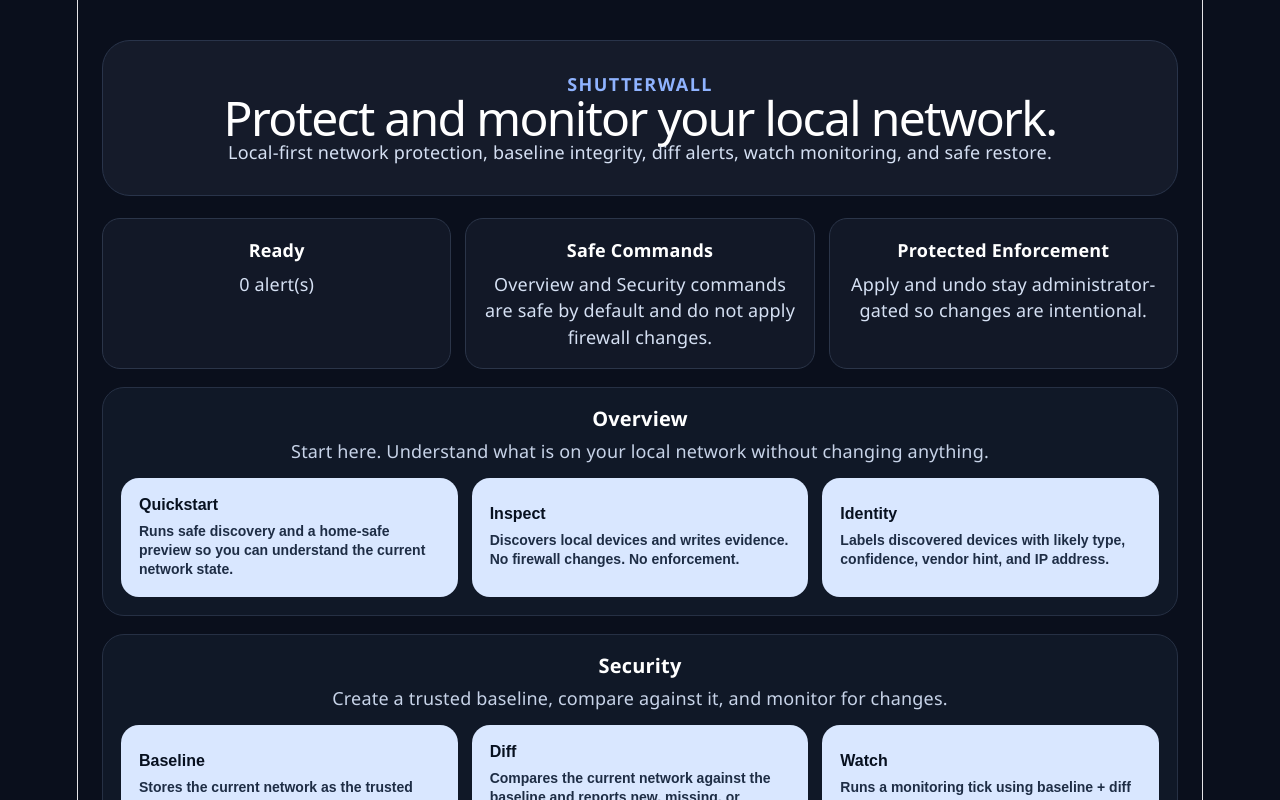
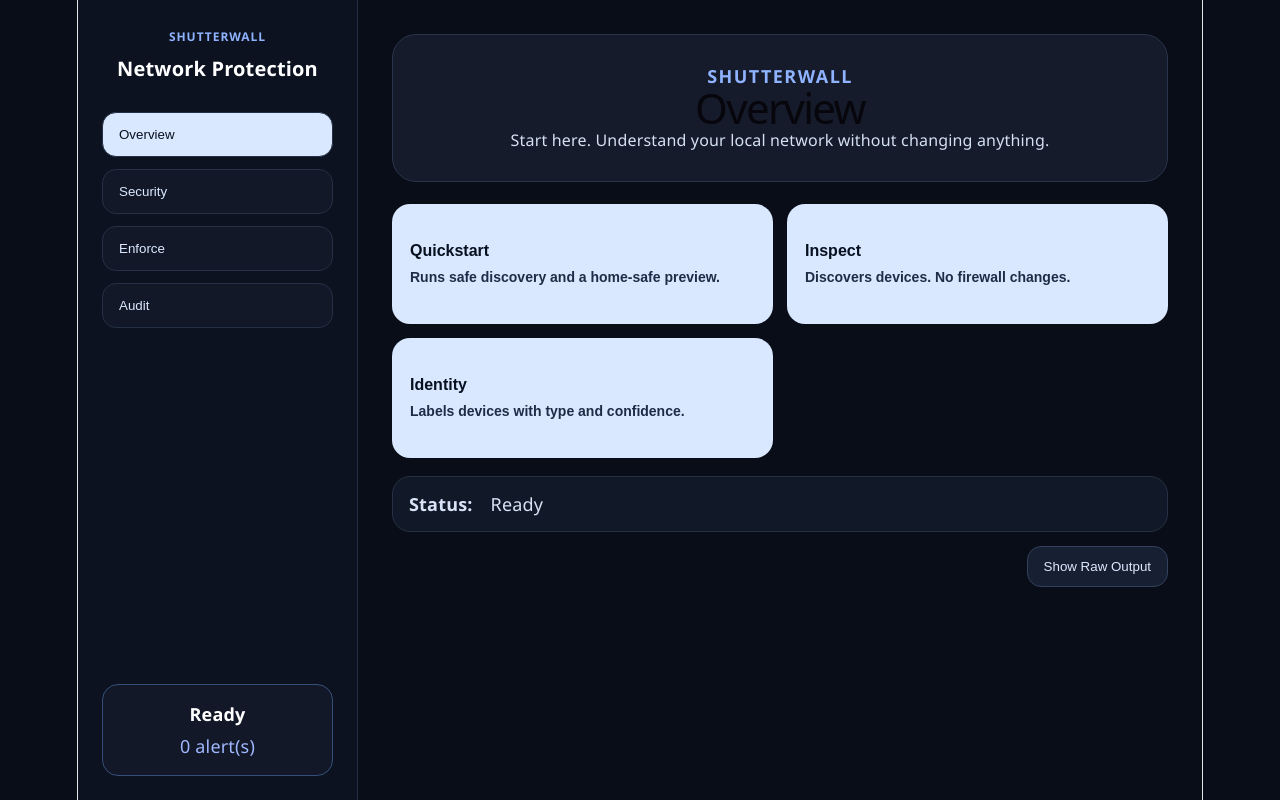
Before and after one commit to ScrappyHub/ShutterWall, a React (Vite) app in the folder workbench-ui/: page / in a window 1280 px wide. Shown: the top 800 px of the page. Built offline with nearby package versions, Linux system fonts and the light colour scheme.

Commit message:
ShutterWall: add navigable desktop sections

```diff
--- a/workbench-ui/src/App.css
+++ b/workbench-ui/src/App.css
@@ -1,45 +1,35 @@
-body { margin:0; background:#0a0f1c; color:#e7eef8; font-family:Segoe UI, Arial, sans-serif; }
-.shell { max-width:1400px; margin:auto; padding:40px 24px; }
-.hero { text-align:center; margin-bottom:22px; padding:30px; border-radius:28px; background:#151b2a; border:1px solid #29344a; }
+body { margin:0; background:#080d18; color:#e7eef8; font-family:Segoe UI, Arial, sans-serif; }
+.app-layout { min-height:100vh; display:grid; grid-template-columns:280px 1fr; }
+.sidebar { background:#0c1220; border-right:1px solid #263044; padding:24px; display:flex; flex-direction:column; gap:12px; position:sticky; top:0; height:100vh; box-sizing:border-box; }
+.brand { margin-bottom:18px; }
+.brand span { display:block; color:#8fb3ff; font-weight:900; letter-spacing:.08em; font-size:12px; }
+.brand strong { display:block; color:#fff; font-size:20px; margin-top:6px; }
+.nav-item { background:#121827; color:#dce8ff; border:1px solid #263044; border-radius:14px; padding:14px 16px; text-align:left; cursor:pointer; min-height:auto; }
+.nav-item.active { background:#d9e7ff; color:#07101f; }
+.side-state { margin-top:auto; background:#121827; border:1px solid #34507a; border-radius:16px; padding:16px; }
+.side-state strong { display:block; color:#fff; margin-bottom:6px; }
+.side-state span { color:#9eb8ff; }
+
+.main-panel { padding:34px; max-width:1180px; width:100%; box-sizing:border-box; }
+.hero { text-align:center; margin-bottom:22px; padding:28px; border-radius:24px; background:#151b2a; border:1px solid #29344a; }
+.hero.compact h1 { font-size:42px; margin:6px 0; }
 .eyebrow { color:#8fb3ff; font-weight:900; letter-spacing:.08em; text-transform:uppercase; }
-h1 { font-size:clamp(32px, 4vw, 48px); margin:8px 0; color:#ffffff; }
-.sub { color:#d5e0f3; font-size:clamp(14px, 1.5vw, 18px); }
+.sub { color:#d5e0f3; font-size:16px; margin:0; }
 
-.summary { display:grid; grid-template-columns:repeat(auto-fit,minmax(280px,1fr)); gap:14px; margin-bottom:18px; }
-.state-card { background:#121827; border:1px solid #2b3549; border-radius:18px; padding:18px; }
-.state-card strong { display:block; color:#fff; margin-bottom:8px; }
-.state-card span { color:#d5e0f3; }
-.state-card.changed { border-color:#ffcc66; background:rgba(255,193,7,.10); }
-.state-card.stable { border-color:#7ee787; background:rgba(46,160,67,.12); }
-.state-card.ok { border-color:#8fb3ff; }
-
-.alerts { display:grid; grid-template-columns:repeat(auto-fit,minmax(260px,1fr)); gap:12px; margin-bottom:18px; }
-.alert-card { background:#211827; border:1px solid rgba(255,193,7,.45); border-radius:16px; padding:16px; }
-.alert-card strong { display:block; color:#ffe6a3; margin-bottom:6px; }
-.alert-card span { display:block; color:#ffffff; font-weight:700; margin-bottom:6px; }
-.alert-card p { margin:0; color:#f4d9a3; font-size:13px; line-height:1.35; }
+.section-actions { display:grid; grid-template-columns:repeat(auto-fit,minmax(260px,1fr)); gap:14px; margin-bottom:18px; }
+.panel-actions button { background:#d9e7ff; color:#07101f; border:0; border-radius:18px; padding:18px; text-align:left; cursor:pointer; min-height:120px; }
+.panel-actions button strong { display:block; color:#07101f; font-size:16px; margin-bottom:8px; }
+.panel-actions button span { display:block; color:#1e2d45; font-size:14px; font-weight:600; line-height:1.35; }
 
 .devices-section { background:#101827; border:1px solid #263044; border-radius:20px; padding:18px; margin-bottom:18px; }
 .section-title { display:flex; justify-content:space-between; align-items:center; margin-bottom:14px; }
 .section-title strong { color:#ffffff; font-size:18px; }
 .section-title span { color:#9eb8ff; }
-.devices-grid { display:grid; grid-template-columns:repeat(auto-fit,minmax(240px,1fr)); gap:12px; }
+.devices-grid { display:grid; grid-template-columns:repeat(auto-fit,minmax(220px,1fr)); gap:12px; }
 .identity-card { background:#0b1220; border:1px solid #34507a; border-radius:16px; padding:16px; }
 .identity-card strong { display:block; color:#ffffff; margin-bottom:8px; }
 .identity-ip { display:block; color:#8fb3ff; font-weight:700; margin-bottom:10px; }
 .identity-meta { display:flex; flex-direction:column; gap:4px; color:#d5e0f3; font-size:13px; }
-
-.sections { display:grid; grid-template-columns:1fr; gap:18px; margin-bottom:18px; }
-.command-section { background:#101827; border:1px solid #263044; border-radius:22px; padding:18px; }
-.section-heading { margin-bottom:14px; }
-.section-heading strong { display:block; color:#ffffff; font-size:20px; margin-bottom:6px; }
-.section-heading p { margin:0; color:#c7d3e8; line-height:1.45; }
-.section-actions { display:grid; grid-template-columns:repeat(auto-fit,minmax(260px,1fr)); gap:14px; }
-
-button { background:#d9e7ff; color:#07101f; border:0; border-radius:18px; padding:18px; text-align:left; cursor:pointer; min-height:110px; }
-button strong { display:block; color:#07101f; font-size:16px; margin-bottom:8px; }
-button span { display:block; color:#1e2d45; font-size:14px; font-weight:600; line-height:1.35; opacity:1; }
-button:disabled { opacity:.65; cursor:wait; }
 
 .enforce-note { color:#ffe6a3; background:rgba(255,193,7,.10); border:1px solid rgba(255,193,7,.35); padding:16px; border-radius:16px; margin-bottom:16px; display:flex; flex-direction:column; gap:6px; }
 .enforce-note code { color:#ffffff; background:#111827; padding:2px 6px; border-radius:6px; }
@@ -56,7 +46,8 @@
 
 .output { min-height:360px; background:#050814; color:#dce8ff; border:1px solid #263044; border-radius:18px; padding:18px; white-space:pre-wrap; overflow:auto; line-height:1.45; }
 
-@media (max-width: 720px) {
-  .shell { padding:24px 14px; }
-  .output { font-size:12px; }
+@media (max-width: 900px) {
+  .app-layout { grid-template-columns:1fr; }
+  .sidebar { position:relative; height:auto; }
+  .main-panel { padding:20px; }
 }
--- a/workbench-ui/src/App.jsx
+++ b/workbench-ui/src/App.jsx
@@ -2,33 +2,38 @@
 import { invoke } from "@tauri-apps/api/core";
 import "./App.css";
 
-const sections = [
-  {
+const sections = {
+  overview: {
     title: "Overview",
-    desc: "Start here. Understand what is on your local network without changing anything.",
+    desc: "Start here. Understand your local network without changing anything.",
     actions: [
-      { cmd: "quickstart", title: "Quickstart", desc: "Runs safe discovery and a home-safe preview so you can understand the current network state." },
-      { cmd: "inspect", title: "Inspect", desc: "Discovers local devices and writes evidence. No firewall changes. No enforcement." },
-      { cmd: "identity", title: "Identity", desc: "Labels discovered devices with likely type, confidence, vendor hint, and IP address." },
+      { cmd: "quickstart", title: "Quickstart", desc: "Runs safe discovery and a home-safe preview." },
+      { cmd: "inspect", title: "Inspect", desc: "Discovers devices. No firewall changes." },
+      { cmd: "identity", title: "Identity", desc: "Labels devices with type and confidence." },
     ],
   },
-  {
+  security: {
     title: "Security",
     desc: "Create a trusted baseline, compare against it, and monitor for changes.",
     actions: [
-      { cmd: "baseline", title: "Baseline", desc: "Stores the current network as the trusted known-good state." },
-      { cmd: "diff", title: "Diff", desc: "Compares the current network against the baseline and reports new, missing, or changed devices." },
-      { cmd: "watch 1", title: "Watch", desc: "Runs a monitoring tick using baseline + diff and reports whether the network changed." },
+      { cmd: "baseline", title: "Baseline", desc: "Stores current network as known-good." },
+      { cmd: "diff", title: "Diff", desc: "Finds new, missing, or changed devices." },
+      { cmd: "watch 1", title: "Watch", desc: "Runs one monitoring check." },
     ],
   },
-  {
+  enforce: {
     title: "Enforce",
-    desc: "Preview protections first. Actual apply and undo remain administrator-gated for safety.",
+    desc: "Preview protections first. Apply and undo stay administrator-gated.",
     actions: [
-      { cmd: "scan", title: "Scan Preview", desc: "Builds a protection plan and shows target devices. No firewall changes are applied." },
+      { cmd: "scan", title: "Scan Preview", desc: "Builds a protection plan without applying changes." },
     ],
   },
-];
+  audit: {
+    title: "Audit",
+    desc: "Review raw command output and evidence paths when needed.",
+    actions: [],
+  },
+};
 
 function parseOutput(text) {
   const lines = String(text || "").split(/\r?\n/);
@@ -41,11 +46,12 @@
     .filter((line) => line.trim().startsWith("DEVICE_IDENTITY ::"))
     .map((line) => {
       const parts = line.trim().split("::").map((p) => p.trim());
-      const ip = parts[1] || "";
-      const label = parts[2] || "Unknown Device";
-      const confidence = (parts[3] || "").replace("confidence=", "");
-      const vendor = (parts[4] || "").replace("vendor=", "");
-      return { ip, label, confidence, vendor };
+      return {
+        ip: parts[1] || "",
+        label: parts[2] || "Unknown Device",
+        confidence: (parts[3] || "").replace("confidence=", ""),
+        vendor: (parts[4] || "").replace("vendor=", ""),
+      };
     });
 
   const summaryLines = lines.filter((line) =>
@@ -67,20 +73,12 @@
   const ok = lines.some((line) => line.includes("_OK"));
 
   let stateLabel = "Ready";
-
-  if (lines.some((l) => l.includes("SHUTTERWALL_IDENTITY_V1_OK"))) {
-    stateLabel = "Devices Identified";
-  } else if (lines.some((l) => l.includes("SHUTTERWALL_BASELINE_V1_OK"))) {
-    stateLabel = "Baseline Updated";
-  } else if (lines.some((l) => l.includes("SHUTTERWALL_PROTECT_OK"))) {
-    stateLabel = "Scan Preview Ready";
-  } else if (changed) {
-    stateLabel = "Network Changed";
-  } else if (stable) {
-    stateLabel = "Network Stable";
-  } else if (ok) {
-    stateLabel = "Command Complete";
-  }
+  if (lines.some((l) => l.includes("SHUTTERWALL_IDENTITY_V1_OK"))) stateLabel = "Devices Identified";
+  else if (lines.some((l) => l.includes("SHUTTERWALL_BASELINE_V1_OK"))) stateLabel = "Baseline Updated";
+  else if (lines.some((l) => l.includes("SHUTTERWALL_PROTECT_OK"))) stateLabel = "Scan Preview Ready";
+  else if (changed) stateLabel = "Network Changed";
+  else if (stable) stateLabel = "Network Stable";
+  else if (ok) stateLabel = "Command Complete";
 
   return {
     state: changed ? "changed" : stable ? "stable" : ok ? "ok" : "idle",
@@ -89,27 +87,6 @@
     identities,
     summaryLines,
   };
-}
-
-function AlertCard({ alert }) {
-  const parts = alert.split("::").map((p) => p.trim());
-  const token = parts[0] || alert;
-  const ip = parts[1] || "";
-  const message = parts[2] || "";
-
-  let label = "Network Alert";
-  if (token === "ALERT_NEW_DEVICE") label = "New Device";
-  if (token === "ALERT_DEVICE_MISSING") label = "Missing Device";
-  if (token === "ALERT_FINGERPRINT_CHANGED") label = "Fingerprint Changed";
-  if (token === "ALERT_NETWORK_STATE_CHANGED") label = "Network Changed";
-
-  return (
-    <div className="alert-card">
-      <strong>{label}</strong>
-      {ip ? <span>{ip}</span> : null}
-      {message ? <p>{message}</p> : null}
-    </div>
-  );
 }
 
 function IdentityCard({ device }) {
@@ -126,12 +103,14 @@
 }
 
 export default function App() {
+  const [active, setActive] = useState("overview");
   const [output, setOutput] = useState("Ready. Choose an action.");
   const [running, setRunning] = useState(false);
   const [lastCommand, setLastCommand] = useState("");
   const [showRaw, setShowRaw] = useState(false);
 
   const parsed = useMemo(() => parseOutput(output), [output]);
+  const current = sections[active];
 
   async function run(cmd) {
     setRunning(true);
@@ -149,35 +128,37 @@
   }
 
   return (
-    <main className="shell">
-      <section className="hero">
-        <p className="eyebrow">ShutterWall</p>
-        <h1>Protect and monitor your local network.</h1>
-        <p className="sub">Local-first network protection, baseline integrity, diff alerts, watch monitoring, and safe restore.</p>
-      </section>
+    <main className="app-layout">
+      <aside className="sidebar">
+        <div className="brand">
+          <span>SHUTTERWALL</span>
+          <strong>Network Protection</strong>
+        </div>
 
-      <section className="summary">
-        <div className={"state-card " + parsed.state}>
+        {Object.entries(sections).map(([key, section]) => (
+          <button
+            key={key}
+            className={"nav-item " + (active === key ? "active" : "")}
+            onClick={() => setActive(key)}
+          >
+            {section.title}
+          </button>
+        ))}
+
+        <div className="side-state">
           <strong>{parsed.stateLabel}</strong>
           <span>{parsed.alerts.length} alert(s)</span>
         </div>
-        <div className="state-card safe">
-          <strong>Safe Commands</strong>
-          <span>Overview and Security commands are safe by default and do not apply firewall changes.</span>
-        </div>
-        <div className="state-card locked">
-          <strong>Protected Enforcement</strong>
-          <span>Apply and undo stay administrator-gated so changes are intentional.</span>
-        </div>
+      </aside>
+
+      <section className="main-panel">
+        <section className="hero compact">
+          <p className="eyebrow">ShutterWall</p>
+          <h1>{current.title}</h1>
+          <p className="sub">{current.desc}</p>
         </section>
 
-      {parsed.alerts.length > 0 && (
-        <section className="alerts">
-          {parsed.alerts.map((alert, index) => <AlertCard key={index} alert={alert} />)}
-        </section>
-      )}
-
-      {parsed.identities.length > 0 && (
+        {parsed.identities.length > 0 && active === "overview" ? (
           <section className="devices-section">
             <div className="section-title">
               <strong>Detected Devices</strong>
@@ -187,31 +168,25 @@
               {parsed.identities.map((device, index) => <IdentityCard key={index} device={device} />)}
             </div>
           </section>
-      )}
+        ) : null}
 
-      <section className="sections">
-        {sections.map((section) => (
-          <div className="command-section" key={section.title}>
-            <div className="section-heading">
-              <strong>{section.title}</strong>
-              <p>{section.desc}</p>
-            </div>
-            <div className="section-actions">
-              {section.actions.map((a) => (
+        {current.actions.length > 0 ? (
+          <section className="section-actions panel-actions">
+            {current.actions.map((a) => (
               <button key={a.cmd} disabled={running} onClick={() => run(a.cmd)}>
                 <strong>{a.title}</strong>
                 <span>{a.desc}</span>
               </button>
             ))}
-            </div>
-          </div>
-        ))}
           </section>
+        ) : null}
 
+        {active === "enforce" ? (
           <section className="enforce-note">
             <strong>Apply / Undo</strong>
-        <span>Protection apply and restore are available through elevated PowerShell: <code>shutterwall apply</code> and <code>shutterwall undo</code>. They are intentionally not exposed as casual one-click actions yet.</span>
+            <span>Use elevated PowerShell: <code>shutterwall apply</code> or <code>shutterwall undo</code>.</span>
           </section>
+        ) : null}
 
         <section className="commandbar">
           <strong>Status:</strong> {running ? "Running..." : "Ready"}
@@ -225,13 +200,18 @@
           </section>
         ) : null}
 
+        {active === "audit" ? (
+          <pre className="output">{output}</pre>
+        ) : (
           <section className="raw-toggle">
             <button type="button" onClick={() => setShowRaw(!showRaw)}>
               {showRaw ? "Hide Raw Output" : "Show Raw Output"}
             </button>
           </section>
+        )}
 
-      {showRaw ? <pre className="output">{output}</pre> : null}
+        {active !== "audit" && showRaw ? <pre className="output">{output}</pre> : null}
+      </section>
     </main>
   );
 }
```
Lines whose indentation alone changed are shown as unchanged.
